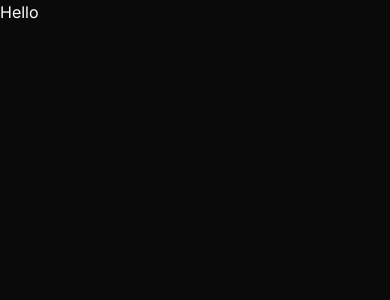
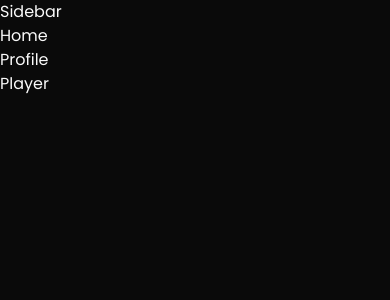
Before and after one commit to shaikahmadnawaz/music-streaming, a Next.js app: page / in a window 390 px wide. Shown: the top 300 px of the page. Built offline with nearby package versions, Linux system fonts and the light colour scheme.

Commit message:
update: music streaming desktop layout

```diff
--- a/app/layout.tsx
+++ b/app/layout.tsx
@@ -1,13 +1,17 @@
 import type { Metadata } from "next";
-import { Inter } from "next/font/google";
+import { Poppins } from "next/font/google";
 import "./globals.css";
 import { ThemeProvider } from "@/components/theme-provider";
+import Player from "@/components/Player";
 
-const inter = Inter({ subsets: ["latin"] });
+const poppins = Poppins({
+  subsets: ["latin"],
+  weight: ["100", "200", "300", "400", "500", "600", "700", "800", "900"],
+});
 
 export const metadata: Metadata = {
-  title: "Create Next App",
-  description: "Generated by create next app",
+  title: "Music Streaming",
+  description: "Music Streaming App built with Next.js",
 };
 
 export default function RootLayout({
@@ -17,7 +21,7 @@ export default function RootLayout({
 }>) {
   return (
     <html lang="en">
-      <body className={inter.className}>
+      <body className={poppins.className}>
         <ThemeProvider
           attribute="class"
           defaultTheme="dark"
@@ -25,6 +29,7 @@ export default function RootLayout({
           disableTransitionOnChange
         >
           {children}
+          <Player />
         </ThemeProvider>
       </body>
     </html>
--- a/app/page.tsx
+++ b/app/page.tsx
@@ -1,5 +1,12 @@
-import Image from "next/image";
+import Profile from "@/components/Profile";
+import Sidebar from "@/components/Sidebar";
 
 export default function Home() {
-  return <main>Hello</main>;
+  return (
+    <main className="grid lg:grid-cols-12">
+      <Sidebar />
+      <section className="lg:border lg:col-span-7">Home</section>
+      <Profile />
+    </main>
+  );
 }
--- /dev/null
+++ b/components/Player.tsx
@@ -0,0 +1,5 @@
+const Player = () => {
+  return <div>Player</div>;
+};
+
+export default Player;
--- /dev/null
+++ b/components/Profile.tsx
@@ -0,0 +1,5 @@
+const Profile = () => {
+  return <section className="lg:col-span-3">Profile</section>;
+};
+
+export default Profile;
--- /dev/null
+++ b/components/Sidebar.tsx
@@ -0,0 +1,7 @@
+import React from "react";
+
+const Sidebar = () => {
+  return <section className="lg:col-span-2">Sidebar</section>;
+};
+
+export default Sidebar;
```
